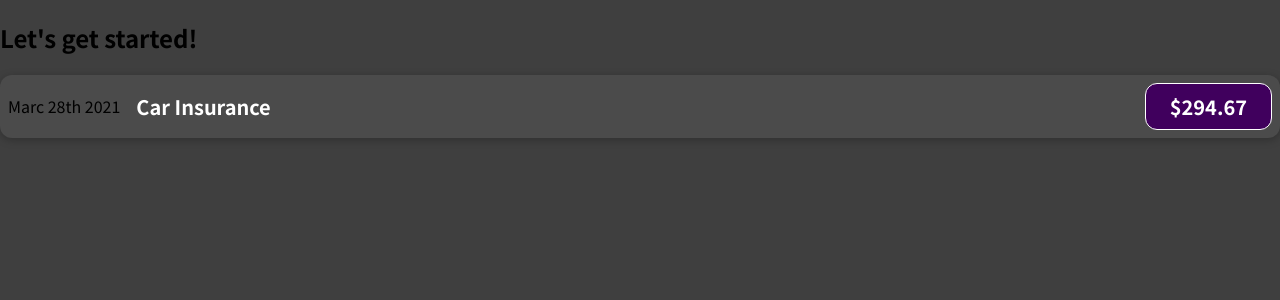
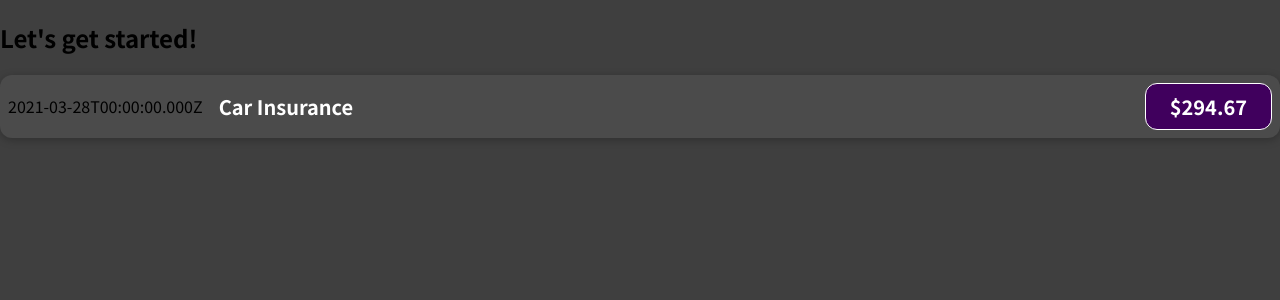
Before and after one commit to MARConthemove/jsFutureTraining-React, a JavaScript app in the folder react-complete-guide/: page / in a window 1280 px wide. Shown: the top 300 px of the page. Built offline with nearby package versions, Linux system fonts and the light colour scheme.

Commit message:
implement dynamic date JSX to ExpenseItem Component

```diff
--- a/react-complete-guide/src/components/ExpenseItem.js
+++ b/react-complete-guide/src/components/ExpenseItem.js
@@ -1,12 +1,16 @@
 import './ExpenseItem.css'
 
 function ExpenseItem() {
+    const expenseDate = new Date(2021, 2, 28)
+    const expenseTitle = 'Car Insurance'
+    const expenseAmount = 294.67
+
     return (
         <div className="expense-item">
-            <div>Marc 28th 2021</div>
+            <div>{expenseDate.toISOString()}</div>
             <div className="expense-item__description">
-                <h2>Car Insurance</h2>
-                <div className="expense-item__price">$294.67</div>
+                <h2>{expenseTitle}</h2>
+                <div className="expense-item__price">${expenseAmount}</div>
             </div>
         </div>
     )
```
Also changed, not shown: 1 other file (tests, documents, lock files or other folders).
